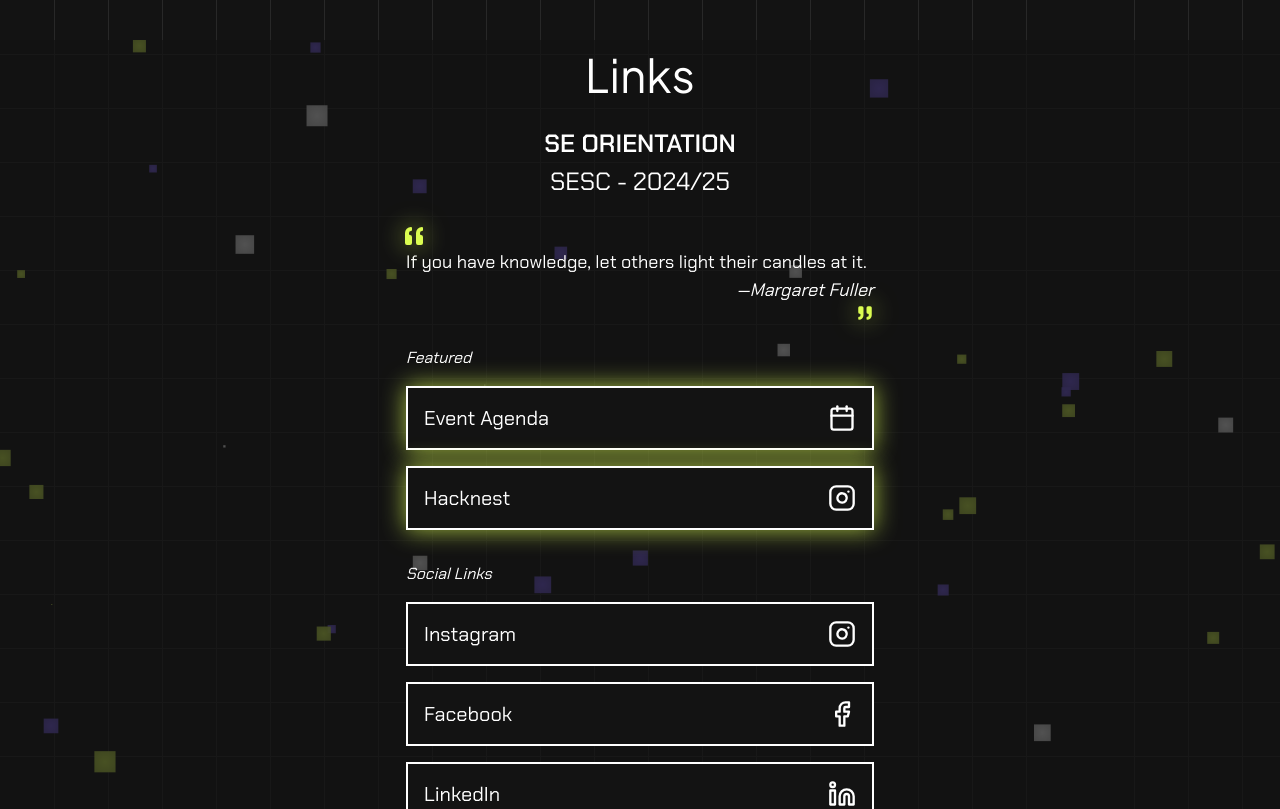
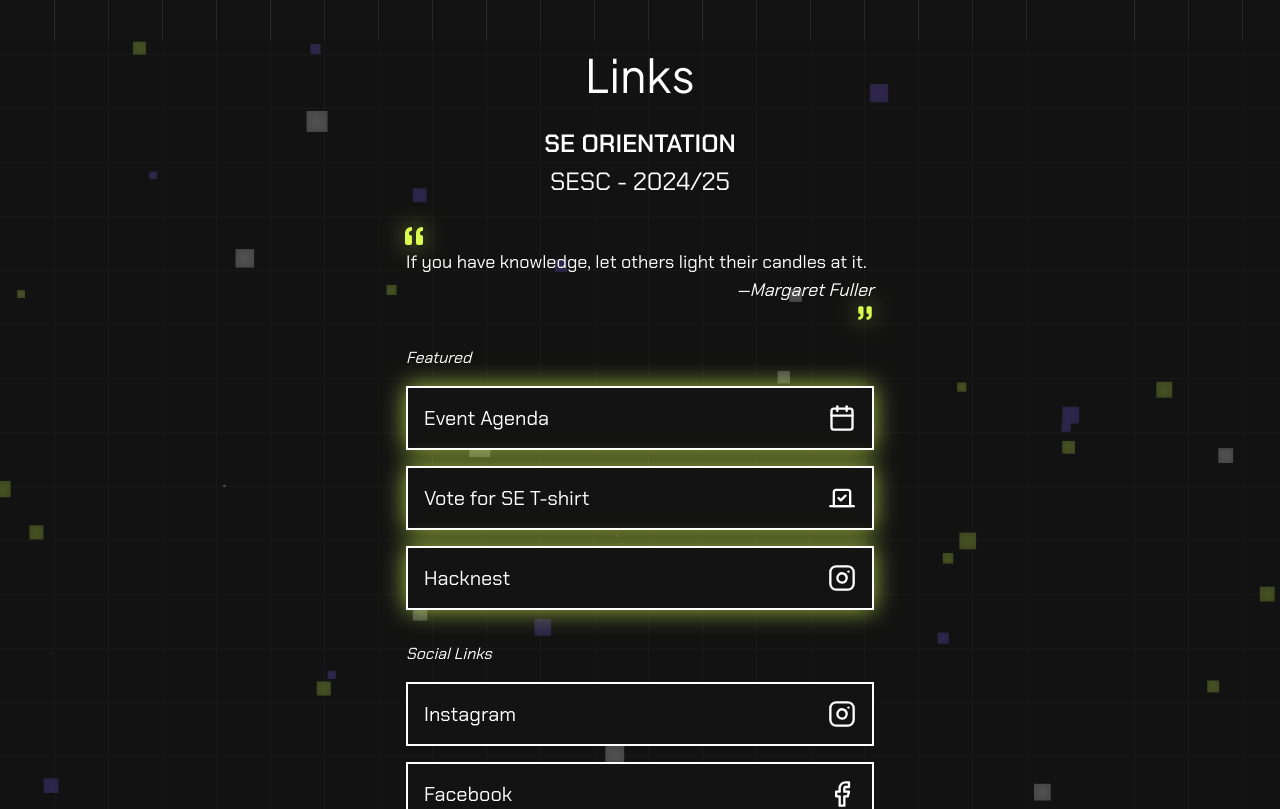
Before and after one commit to sliitsesc/links, a Next.js app: page / in a window 1280 px wide. Shown: the top 809 px of the page. Built offline with nearby package versions, Linux system fonts and the light colour scheme.

Commit message:
update link

```diff
--- a/src/app/page.tsx
+++ b/src/app/page.tsx
@@ -71,12 +71,12 @@
             url={"/agenda"}
             featured
           />
-          {/* <LinkCard
+          <LinkCard
             title="Vote for SE T-shirt"
             icon={<Vote size={28} />}
             url={"https://forms.gle/HTT1hJAQ8WjoQyv9A"}
             featured
-          /> */}
+          />
           {/* <LinkCard
             title="Volunteer Form"
             icon={<Vote size={28} />}
```
